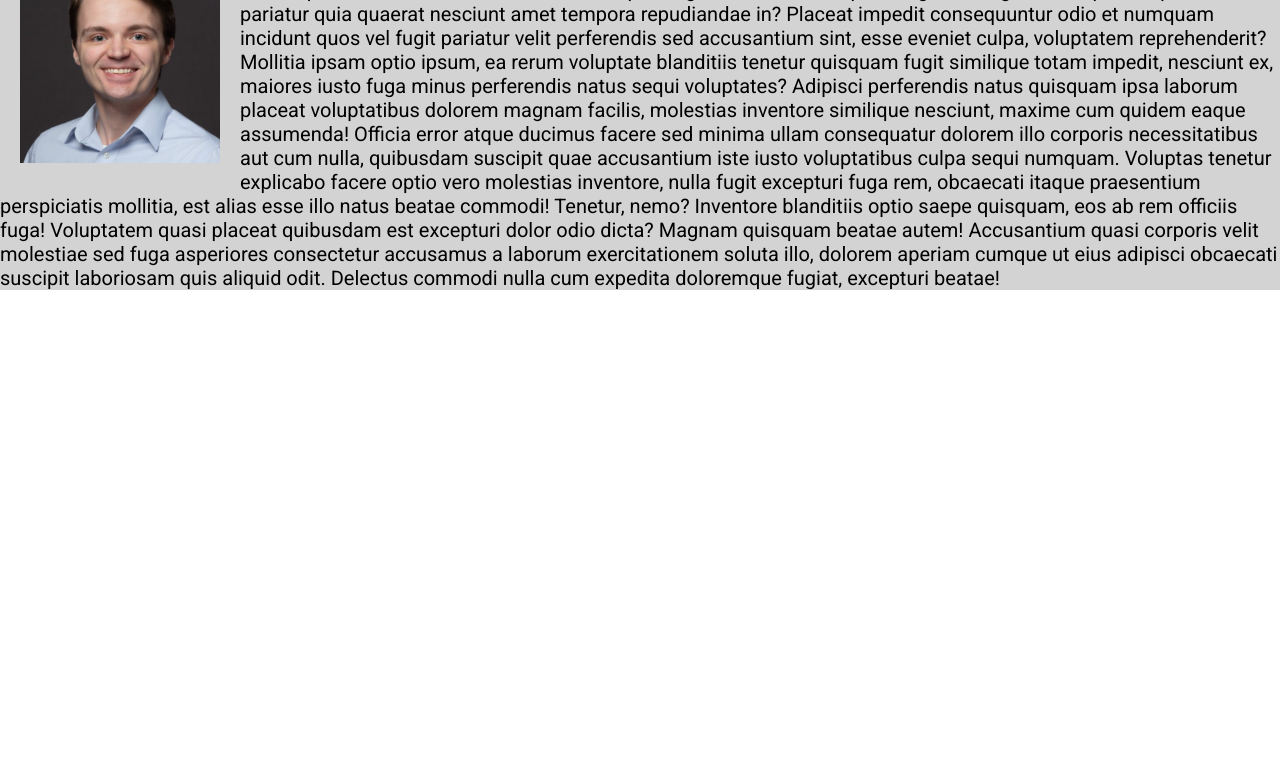
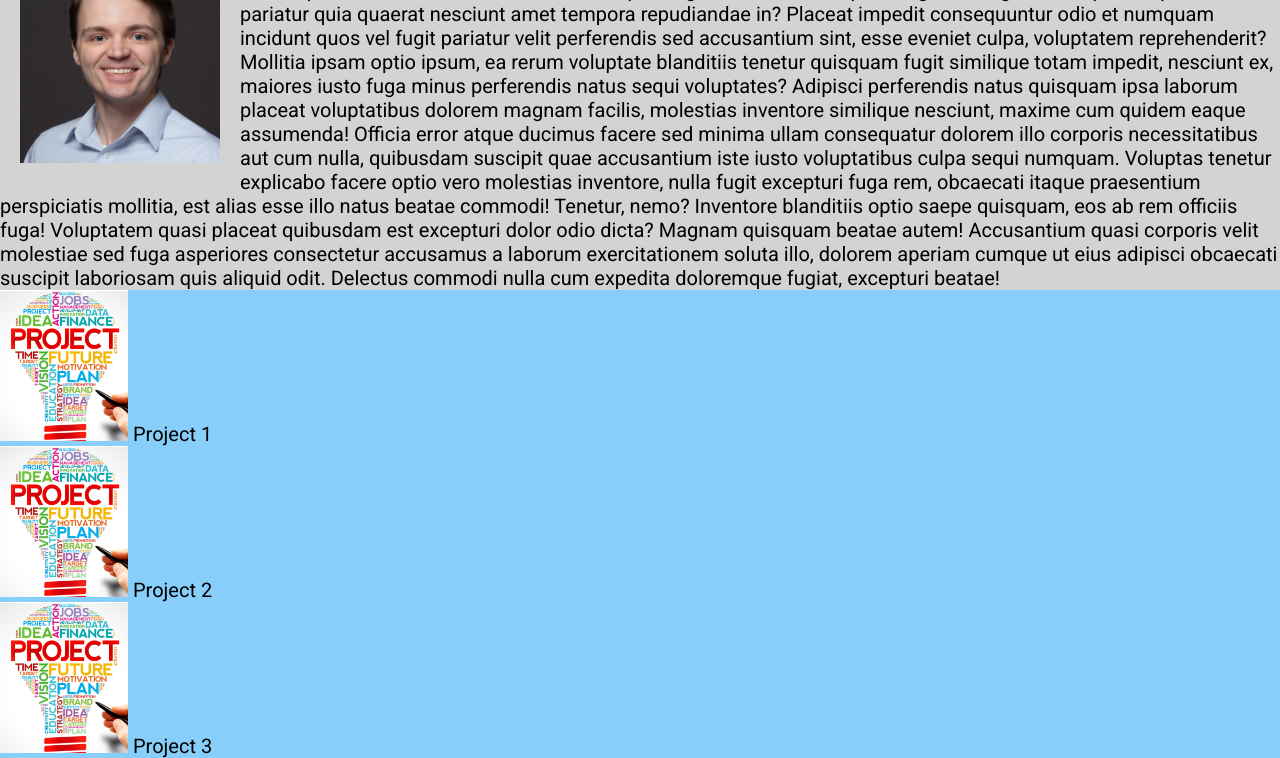
Before and after one commit to matthewkurtti/html-css-playground, a plain HTML site: page index.html in a window 1280 px wide. Shown: the part 81-839 px from the top of the page. Before the commit the page ends 800 px from the top, so only its background shows below. Drawn offline with Linux system fonts and the light colour scheme.

Commit message:
started working on projects section

```diff
--- a/assets/styles.css
+++ b/assets/styles.css
@@ -31,3 +31,8 @@ nav li{
     width: 200px;
     padding: 20px;
 }
+
+.Projects {
+    background-color: lightskyblue;
+    display: grid;
+}
--- a/index.html
+++ b/index.html
@@ -58,5 +58,22 @@
       obcaecati suscipit laboriosam quis aliquid odit. Delectus commodi nulla
       cum expedita doloremque fugiat, excepturi beatae!
     </div>
+
+    <!--Projects-->
+
+    <div class="Projects">
+      <div class="project-item">
+        <img src="/assets/pictures/project.png" alt="Project Image" />
+        Project 1
+      </div>
+      <div class="project-item">
+        <img src="/assets/pictures/project.png" alt="Project Image" />
+        Project 2
+      </div>
+      <div class="project-item">
+        <img src="/assets/pictures/project.png" alt="Project Image" />
+        Project 3
+      </div>
+    </div>
   </body>
 </html>
```
Also changed, not shown: assets/pictures/project.png (added).
